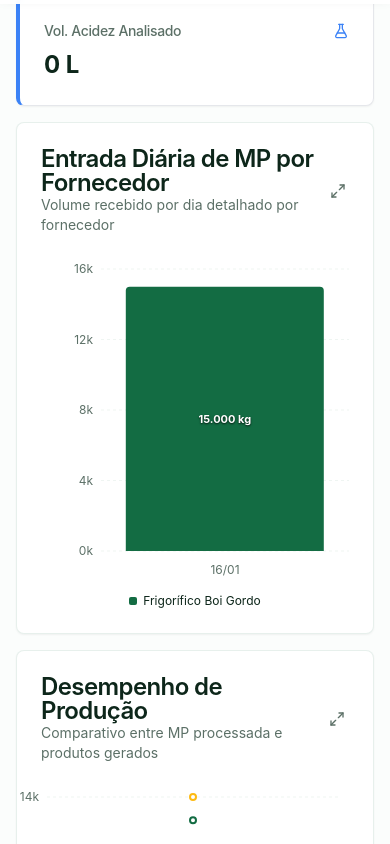
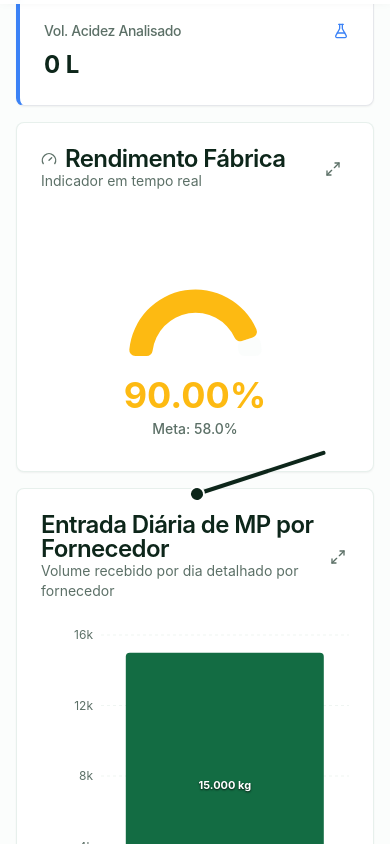
Before and after one commit to rodrigoengenheiro148/sistema-de-produ--o-industrial-s8cq8af0z, a React (Vite) app: page / in a window 390 px wide. Shown: the part 840-1684 px from the top of the page. Built offline with nearby package versions, Linux system fonts and the light colour scheme.

Commit message:
feat: Add factory yield accelerator chart to dashboard

```diff
--- a/src/components/dashboard/RawMaterialChart.tsx
+++ b/src/components/dashboard/RawMaterialChart.tsx
@@ -27,12 +27,14 @@ import {
 } from '@/components/ui/dialog'
 import { Button } from '@/components/ui/button'
 import { Maximize2 } from 'lucide-react'
+import { cn } from '@/lib/utils'
 
 interface RawMaterialChartProps {
   data: RawMaterialEntry[]
+  className?: string
 }
 
-export function RawMaterialChart({ data }: RawMaterialChartProps) {
+export function RawMaterialChart({ data, className }: RawMaterialChartProps) {
   // Process data for the chart
   const { chartData, chartConfig } = useMemo(() => {
     const suppliers = Array.from(new Set(data.map((item) => item.supplier)))
@@ -66,7 +68,9 @@ export function RawMaterialChart({ data }: RawMaterialChartProps) {
 
   if (!data || data.length === 0) {
     return (
-      <Card className="col-span-full shadow-sm border-primary/10">
+      <Card
+        className={cn('col-span-full shadow-sm border-primary/10', className)}
+      >
         <CardHeader>
           <CardTitle>Entrada Diária de MP por Fornecedor</CardTitle>
           <CardDescription>
@@ -136,7 +140,9 @@ export function RawMaterialChart({ data }: RawMaterialChartProps) {
   )
 
   return (
-    <Card className="col-span-full shadow-sm border-primary/10">
+    <Card
+      className={cn('col-span-full shadow-sm border-primary/10', className)}
+    >
       <CardHeader className="flex flex-row items-center justify-between space-y-0 pb-2">
         <div>
           <CardTitle>Entrada Diária de MP por Fornecedor</CardTitle>
--- /dev/null
+++ b/src/components/dashboard/YieldGaugeChart.tsx
@@ -0,0 +1,162 @@
+import { useMemo } from 'react'
+import {
+  Card,
+  CardContent,
+  CardDescription,
+  CardHeader,
+  CardTitle,
+} from '@/components/ui/card'
+import { ChartContainer, ChartConfig } from '@/components/ui/chart'
+import { PieChart, Pie, Cell } from 'recharts'
+import {
+  Dialog,
+  DialogContent,
+  DialogDescription,
+  DialogHeader,
+  DialogTitle,
+  DialogTrigger,
+} from '@/components/ui/dialog'
+import { Button } from '@/components/ui/button'
+import { Maximize2, Gauge } from 'lucide-react'
+import { cn } from '@/lib/utils'
+
+interface YieldGaugeChartProps {
+  value: number
+  target: number
+  className?: string
+}
+
+export function YieldGaugeChart({
+  value,
+  target,
+  className,
+}: YieldGaugeChartProps) {
+  // Cap value for visualization (max 100 for the gauge arc)
+  const displayValue = Math.min(Math.max(value, 0), 100)
+
+  // Determine color status
+  const isAboveTarget = value >= target
+  const isNearTarget = value >= target * 0.9 && value < target
+
+  // Select color: Green (chart-2) for success, Orange (chart-4) for warning, Red (destructive) for bad
+  // We use CSS variables to respect the theme
+  const color = isAboveTarget
+    ? 'hsl(var(--chart-2))'
+    : isNearTarget
+      ? 'hsl(var(--chart-4))'
+      : 'hsl(var(--destructive))'
+
+  const chartData = useMemo(
+    () => [
+      { name: 'Atual', value: displayValue, fill: color },
+      {
+        name: 'Restante',
+        value: 100 - displayValue,
+        fill: 'hsl(var(--muted))',
+      },
+    ],
+    [displayValue, color],
+  )
+
+  const chartConfig = {
+    yield: {
+      label: 'Rendimento',
+      color: color,
+    },
+  } satisfies ChartConfig
+
+  // Needle rotation calculation
+  // 0% = -90deg (Left), 50% = 0deg (Up), 100% = 90deg (Right)
+  const needleRotation = (displayValue / 100) * 180 - 90
+
+  const ChartContent = () => (
+    <div className="relative flex flex-col items-center justify-center pt-4 pb-2">
+      <div className="relative h-[180px] w-full max-w-[300px]">
+        <ChartContainer
+          config={chartConfig}
+          className="h-full w-full mx-auto aspect-square"
+        >
+          <PieChart>
+            <Pie
+              data={chartData}
+              cx="50%"
+              cy="80%"
+              startAngle={180}
+              endAngle={0}
+              innerRadius="65%"
+              outerRadius="100%"
+              dataKey="value"
+              stroke="none"
+              cornerRadius={6}
+            >
+              <Cell key="value" fill={color} />
+              <Cell key="remaining" fill="hsl(var(--muted)/0.3)" />
+            </Pie>
+          </PieChart>
+        </ChartContainer>
+
+        {/* Needle */}
+        <div
+          className="absolute left-1/2 top-[80%] h-[75%] w-1 -translate-x-1/2 -translate-y-full origin-bottom transition-transform duration-1000 ease-out"
+          style={{ transform: `rotate(${needleRotation}deg)` }}
+        >
+          <div className="h-full w-full bg-foreground rounded-t-full shadow-sm" />
+          <div className="absolute bottom-0 left-1/2 h-4 w-4 -translate-x-1/2 translate-y-1/2 rounded-full bg-foreground border-2 border-background" />
+        </div>
+      </div>
+
+      <div className="mt-[-20px] text-center flex flex-col items-center z-10">
+        <span
+          className="text-4xl font-bold transition-colors duration-300"
+          style={{ color }}
+        >
+          {value.toFixed(2)}%
+        </span>
+        <span className="text-sm text-muted-foreground font-medium mt-1">
+          Meta: {target.toFixed(1)}%
+        </span>
+      </div>
+    </div>
+  )
+
+  return (
+    <Card
+      className={cn('flex flex-col shadow-sm border-primary/10', className)}
+    >
+      <CardHeader className="flex flex-row items-center justify-between space-y-0 pb-2">
+        <div>
+          <CardTitle className="flex items-center gap-2">
+            <Gauge className="h-4 w-4 text-muted-foreground" />
+            Rendimento Fábrica
+          </CardTitle>
+          <CardDescription>Indicador em tempo real</CardDescription>
+        </div>
+        <Dialog>
+          <DialogTrigger asChild>
+            <Button variant="ghost" size="icon" className="h-8 w-8">
+              <Maximize2 className="h-4 w-4 text-muted-foreground" />
+              <span className="sr-only">Expandir</span>
+            </Button>
+          </DialogTrigger>
+          <DialogContent className="max-w-[500px] flex flex-col">
+            <DialogHeader>
+              <DialogTitle>Acelerômetro de Rendimento</DialogTitle>
+              <DialogDescription>
+                Visualização detalhada da performance da fábrica em relação à
+                meta estabelecida.
+              </DialogDescription>
+            </DialogHeader>
+            <div className="flex-1 w-full min-h-0 py-8 flex items-center justify-center bg-muted/10 rounded-lg mt-4">
+              <div className="scale-125 transform origin-center">
+                <ChartContent />
+              </div>
+            </div>
+          </DialogContent>
+        </Dialog>
+      </CardHeader>
+      <CardContent className="flex-1 flex items-center justify-center">
+        <ChartContent />
+      </CardContent>
+    </Card>
+  )
+}
--- a/src/pages/Index.tsx
+++ b/src/pages/Index.tsx
@@ -29,6 +29,7 @@ import { ProductionPerformanceChart } from '@/components/dashboard/ProductionPer
 import { LossAnalysisChart } from '@/components/dashboard/LossAnalysisChart'
 import { RevenueChart } from '@/components/dashboard/RevenueChart'
 import { YieldHistoryChart } from '@/components/dashboard/YieldHistoryChart'
+import { YieldGaugeChart } from '@/components/dashboard/YieldGaugeChart'
 import { useIsMobile } from '@/hooks/use-mobile'
 import { ExportOptions } from '@/components/dashboard/ExportOptions'
 
@@ -43,6 +44,7 @@ export default function Dashboard() {
     setDateRange,
     factories,
     currentFactoryId,
+    yieldTargets,
   } = useData()
   const isMobile = useIsMobile()
 
@@ -337,8 +339,17 @@ export default function Dashboard() {
             </Card>
           </div>
 
-          <div className="grid gap-4">
-            <RawMaterialChart data={filteredRawMaterials} />
+          {/* Combined Row: Gauge + Raw Material */}
+          <div className="grid gap-4 md:grid-cols-3 lg:grid-cols-7">
+            <YieldGaugeChart
+              value={rendimentoGeral}
+              target={yieldTargets.total}
+              className="col-span-1 md:col-span-1 lg:col-span-2"
+            />
+            <RawMaterialChart
+              data={filteredRawMaterials}
+              className="col-span-1 md:col-span-2 lg:col-span-5"
+            />
           </div>
 
           <div className="grid gap-4 md:grid-cols-2 lg:grid-cols-7">
```
Also changed, not shown: 7 other files (tests, documents, lock files or other folders).
